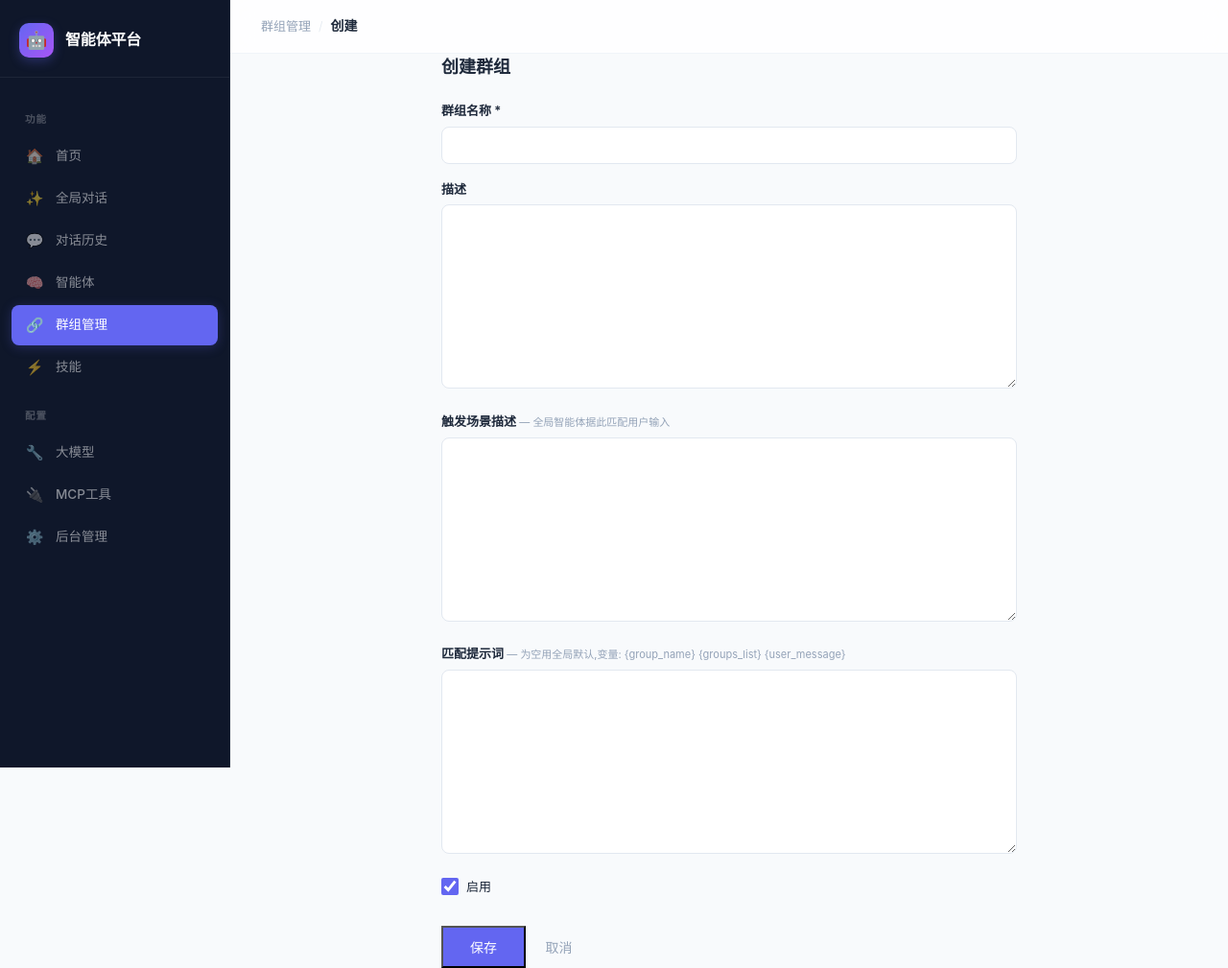
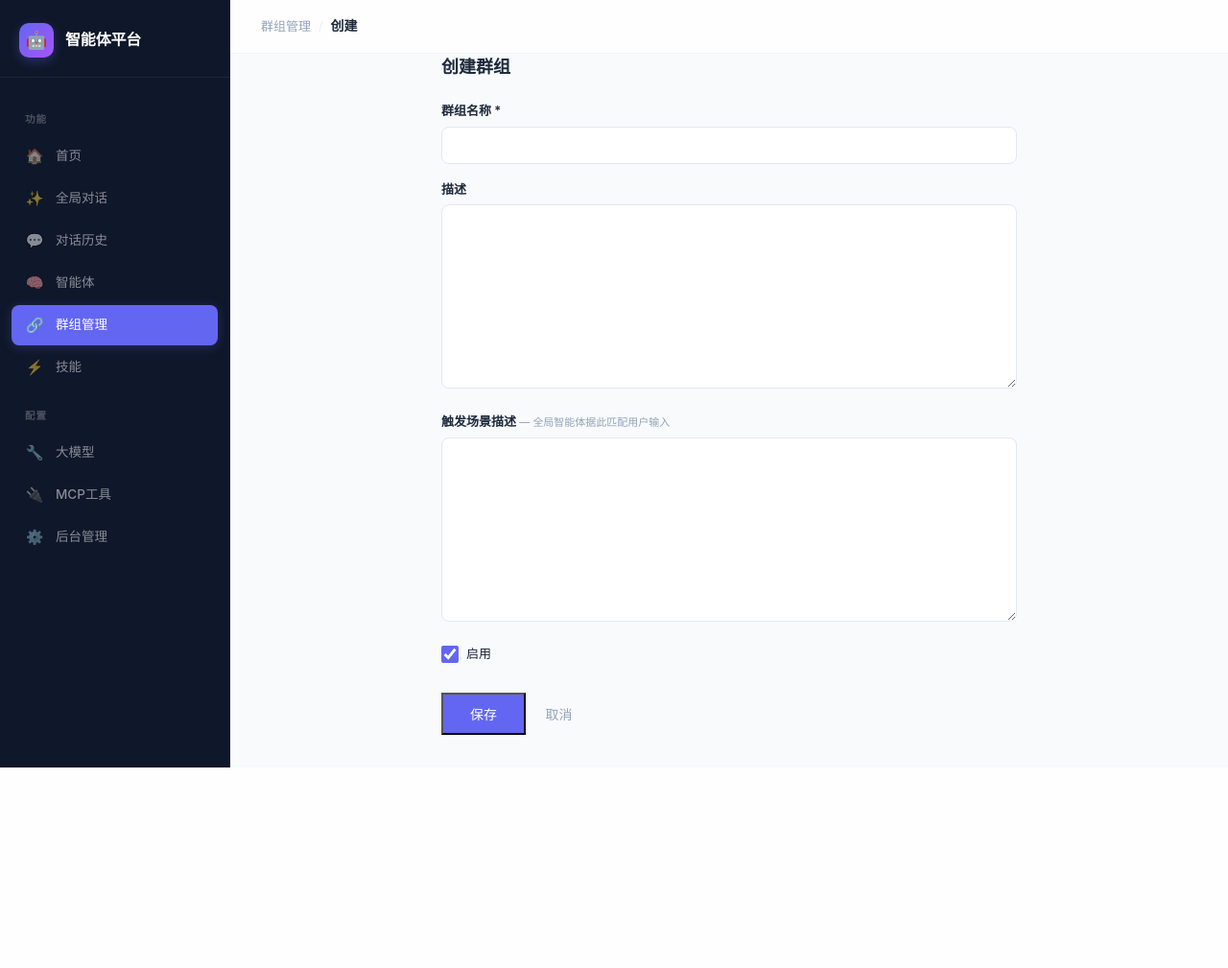
Before and after one commit to luzhanwen666/zl-tools, a Django app: page /agents/groups/create/ in a window 1280 px wide. Shown: the whole page at 96% size. After the commit the page ends 800 px from the top, so only its background shows below. Run offline with Django 5.2, Linux system fonts and the light colour scheme.

Commit message:
refactor: remove match_prompt field - root cause was temperature=0.0

```diff
--- a/agents/models.py
+++ b/agents/models.py
@@ -10,10 +10,6 @@ class AgentGroup(models.Model):
     trigger_prompt = models.TextField(
         "触发描述", blank=True, default="",
         help_text="描述什么场景下应触发此群组，全局智能体根据用户输入匹配。例如：\"当用户请求WAF安全测试或站点漏洞扫描时触发\""
-    )
-    match_prompt = models.TextField(
-        "匹配提示词", blank=True, default="",
-        help_text="自定义本群组的匹配提示词，为空则使用全局默认。可包含 {group_name}、{group_desc}、{user_message} 变量"
     )
     is_active = models.BooleanField("启用", default=True)
     created_at = models.DateTimeField("创建时间", auto_now_add=True)
--- a/agents/views.py
+++ b/agents/views.py
@@ -82,7 +82,7 @@ class GroupListView(ListView):
 class GroupCreateView(CreateView):
     model = AgentGroup
     template_name = "groups/group_form.html"
-    fields = ["name", "description", "trigger_prompt", "match_prompt", "is_active"]
+    fields = ["name", "description", "trigger_prompt", "is_active"]
     success_url = reverse_lazy("agents:group_list")
 
 
@@ -124,15 +124,9 @@ def save_topology(request, pk):
 
     group = get_object_or_404(AgentGroup, pk=pk)
 
-    # 保存触发描述和匹配提示词
-    trigger_prompt = data.get("trigger_prompt", "")
-    match_prompt = data.get("match_prompt", "")
     if trigger_prompt:
         group.trigger_prompt = trigger_prompt
-    if match_prompt:
-        group.match_prompt = match_prompt
-    if trigger_prompt or match_prompt:
-        group.save(update_fields=["trigger_prompt", "match_prompt"])
+        group.save(update_fields=["trigger_prompt"])
 
     # 清除现有点线，重建
     group.nodes.all().delete()
--- a/templates/groups/group_form.html
+++ b/templates/groups/group_form.html
@@ -27,10 +27,6 @@
             <label style="font-size:13px;font-weight:600;color:var(--text);display:block;margin-bottom:6px;">触发场景描述 <span style="font-weight:400;font-size:11px;color:var(--text-muted);">— 全局智能体据此匹配用户输入</span></label>
             {{ form.trigger_prompt }}
         </div>
-        <div style="margin-bottom:16px;">
-            <label style="font-size:13px;font-weight:600;color:var(--text);display:block;margin-bottom:6px;">匹配提示词 <span style="font-weight:400;font-size:11px;color:var(--text-muted);">— 为空用全局默认,变量: {group_name} {groups_list} {user_message}</span></label>
-            {{ form.match_prompt }}
-        </div>
         <div style="margin-bottom:24px;">
             <label style="display:inline-flex;align-items:center;gap:8px;font-size:13px;cursor:pointer;">
                 {{ form.is_active }} 启用
@@ -47,7 +43,6 @@
 #id_name { width:100%; padding:10px 14px; border:1.5px solid var(--border); border-radius:8px; font-size:14px; font-family:inherit; }
 #id_description { width:100%; min-height:80px; padding:10px 14px; border:1.5px solid var(--border); border-radius:8px; font-size:14px; font-family:inherit; resize:vertical; }
 #id_trigger_prompt { width:100%; min-height:64px; padding:10px 14px; border:1.5px solid var(--border); border-radius:8px; font-size:14px; font-family:inherit; resize:vertical; }
-#id_match_prompt { width:100%; min-height:50px; padding:10px 14px; border:1.5px solid var(--border); border-radius:8px; font-size:14px; font-family:inherit; resize:vertical; }
 #id_is_active { width:18px; height:18px; accent-color:var(--primary); }
 </style>
 {% endblock %}
```
Also changed, not shown: chat/views.py (+5 -9 lines), templates/groups/group_editor.html (+2 -9 lines), agents/migrations/0008_remove_match_prompt.py (added).
